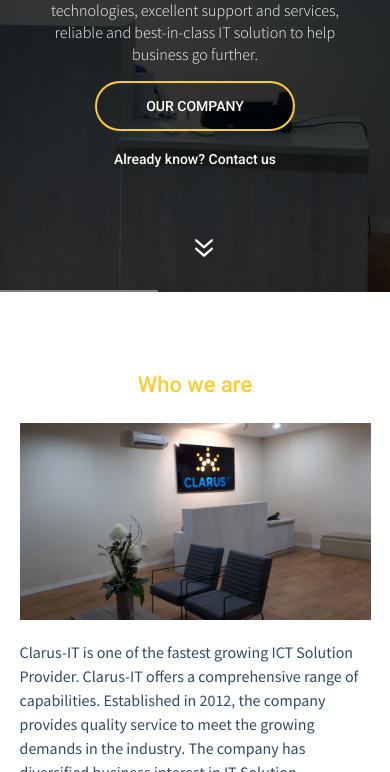
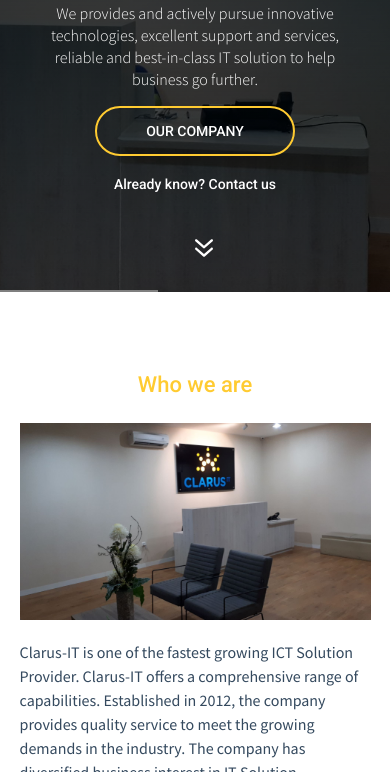
Before and after one commit to zected/clarusdemo, a plain HTML site: page index.html in a window 390 px wide. Shown: the part 328-1100 px from the top of the page. Drawn offline with nearby package versions, Linux system fonts and the light colour scheme.

Commit message:
intro header

```diff
--- a/index.html
+++ b/index.html
@@ -47,11 +47,13 @@
                     </li>
             </ul>
         </nav>
-        <div id="article">
-            <h2>Your Trusted ICT Business Partner</h2>
-            <p>We provides and actively pursue innovative technologies, excellent support and services, reliable and best-in-class IT solution to help business go further.</p>
-            <a href="#about" class="button-primary go-scroll">OUR COMPANY</a>
-            <a href="contact.html" class="label">Already know? Contact us</a>
+        <div class="article">
+            <div class="intro-article">
+                <h2>Your Trusted ICT Business Partner</h2>
+                <p>We provides and actively pursue innovative technologies, excellent support and services, reliable and best-in-class IT solution to help business go further.</p>
+                <a href="#about" class="button-primary go-scroll">OUR COMPANY</a>
+                <a href="contact.html" class="label">Already know? Contact us</a>
+            </div>
         </div>
     </div>
     <div class="scroll-downs">
--- a/sass/3-layout/_header.sass
+++ b/sass/3-layout/_header.sass
@@ -1,10 +1,19 @@
-#article
+.article
     width: 70%
-    margin: 100px auto
+    // margin: 100px auto
     color: white
     position: relative
     z-index: 50
+    // display: flex
+    margin: 100px auto
+    // text-align: center
+    // justify-content: center
+    // align-items: center
 
+.intro-article
+    text-align: center
+    // justify-content: center
+    // align-items: center
     h2
         font-weight: 500
 
@@ -34,7 +43,7 @@
 
 
 @media only screen and (min-width: 481px) and (max-width: 767px)
-    #article
+    .article
         width: 90%
         vertical-align: middle
         h2
@@ -44,10 +53,10 @@
             font-size: 16px
 
 @media only screen and (min-width: 320px) and (max-width: 480px)
-    #article
+    .article
         width: 90%
         vertical-align: middle
-        margin: 50px auto 20px auto
+        margin: 100px auto 20px auto
         h2
             font-size: 24px
             font-weight: 500
```
Also changed, not shown: css/main.css, 1 other file.
